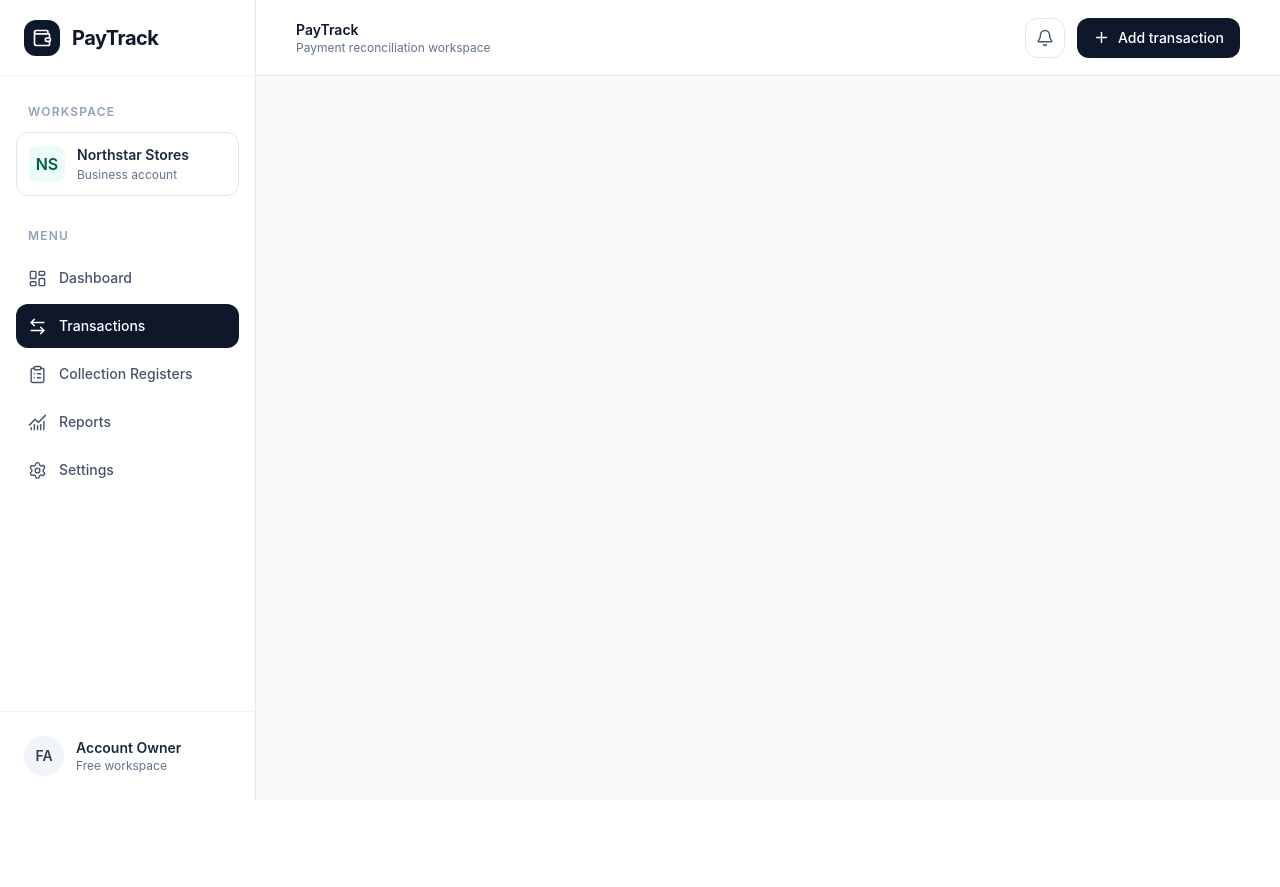
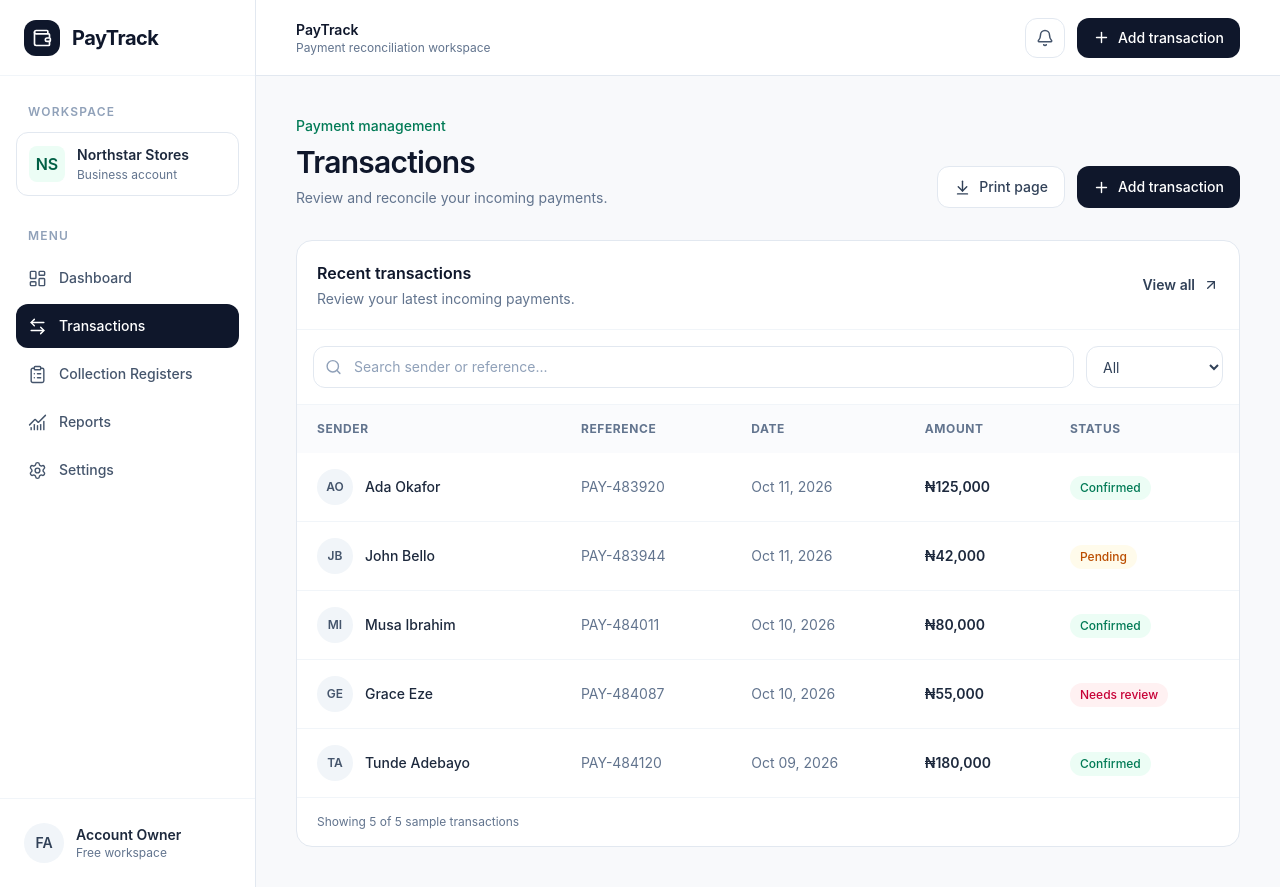
Before and after one commit to famzyjr/PayTrack, a React (Vite) app in the folder client/: page /transactions in a window 1280 px wide. Before the commit the page ends 800 px from the top, so only its background shows below. Built offline with nearby package versions, Linux system fonts and the light colour scheme.

Commit message:
fix: fixed esployment bug

```diff
--- a/client/src/App.tsx
+++ b/client/src/App.tsx
@@ -5,7 +5,7 @@ import { BrowserRouter, Routes, Route } from "react-router-dom";
 
 import Sidebar from "./components/Siderbar.tsx";
 import Dashboard from "./pages/Dashboard";
-import payTrackTransactions from "./pages/payTrackTransactions.tsx";
+import PayTrackTransactions from "./pages/PayTrackTransactions";
 
 function AppLayout() {
   const [sidebarOpen, setSidebarOpen] = useState(false);
@@ -61,7 +61,7 @@ function AppLayout() {
 
           <Routes>
             <Route path="/" element={<Dashboard />} />
-            <Route path="/transactions" element={<div className="mx-auto max-w-[1500px] p-4 sm:p-6 lg:p-10"><payTrackTransactions/></div>} />
+            <Route path="/transactions" element={<div className="mx-auto max-w-[1500px] p-4 sm:p-6 lg:p-10"><PayTrackTransactions/></div>} />
           </Routes>
         </main>
       </div>
--- a/client/src/pages/payTrackTransactions.tsx.tsx
+++ b/client/src/pages/PayTrackTransactions.tsx
@@ -2,7 +2,7 @@
 import { ArrowDownToLine, Plus } from "lucide-react";
 import TransactionsTable from "../components/TransactionsTable";
 
-function payTrackTransactions() {
+function PayTrackTransactions() {
   return (
     <div className="space-y-8">
       <section className="flex flex-col justify-between gap-4 sm:flex-row sm:items-end">
@@ -44,4 +44,4 @@ function payTrackTransactions() {
   );
 }
 
-export default payTrackTransactions;
+export default PayTrackTransactions;
```
